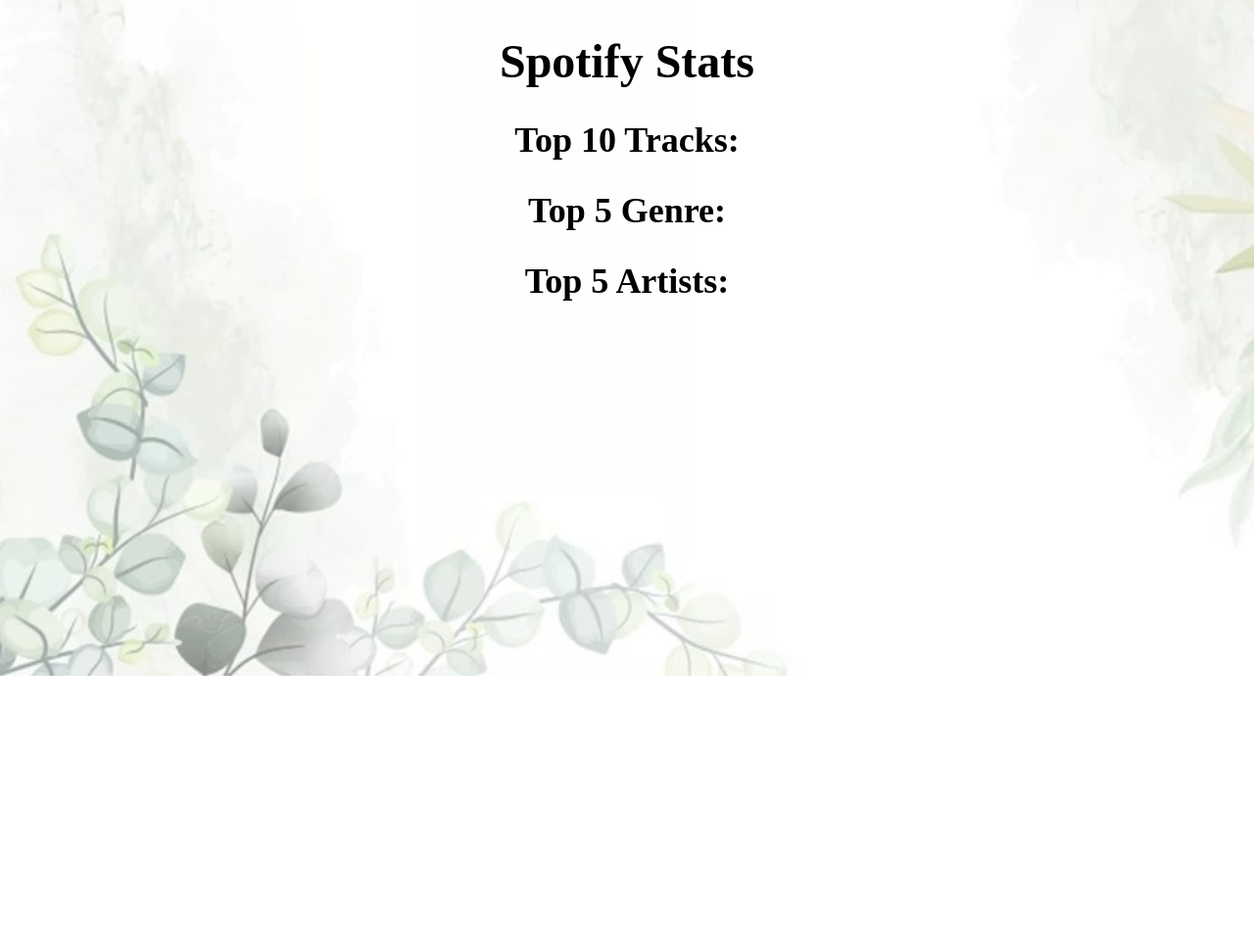
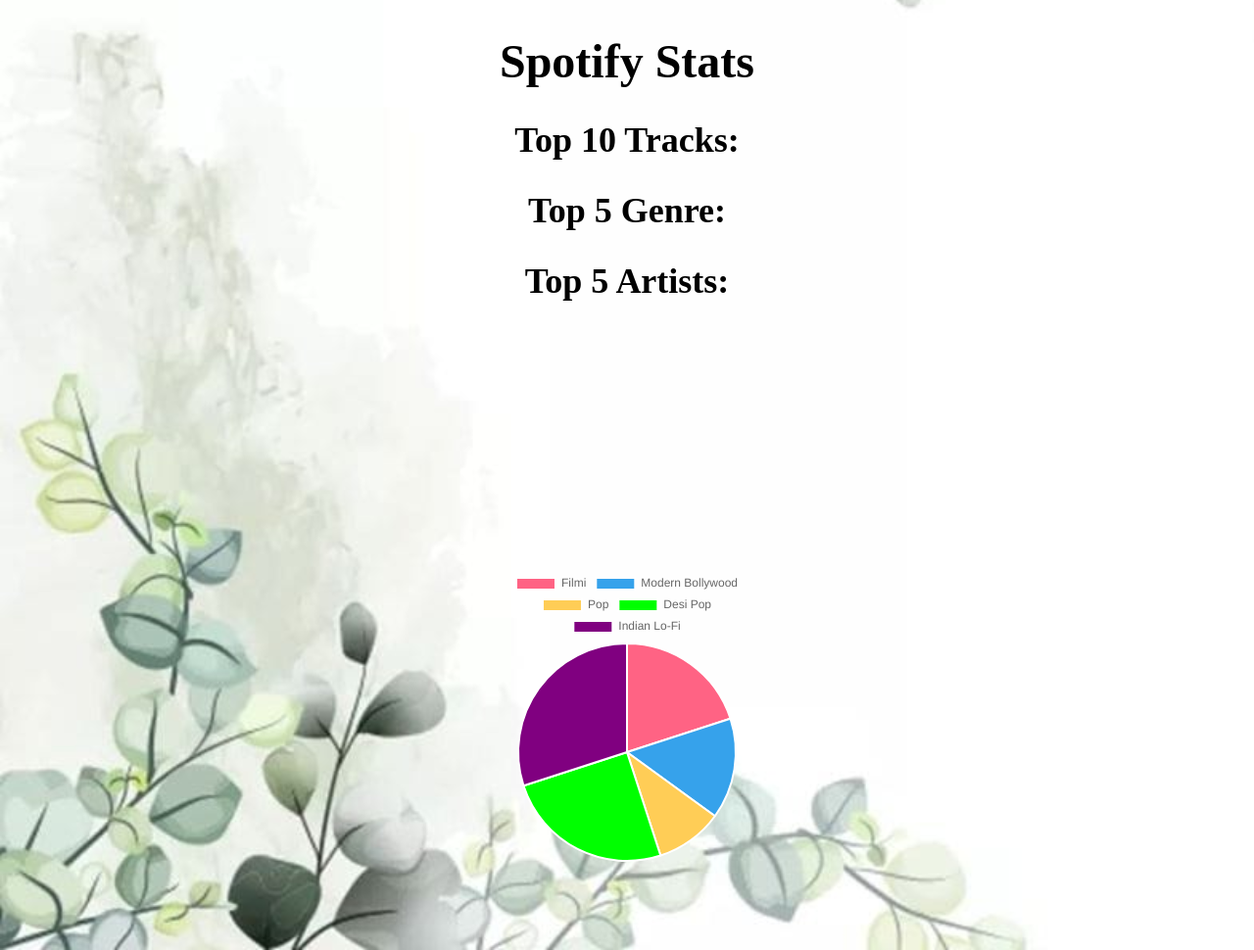
Before and after one commit to arpitam4/Detoxify, a website: page public/indexsp.html in a window 1280 px wide. Shown: the part 230-1200 px from the top of the page at 98% size. Before the commit the page ends 920 px from the top, so only its background shows below. Drawn offline with nearby package versions, Linux system fonts and the light colour scheme; no server answers.

Commit message:
added pie chart and animation in pie chart

```diff
--- a/public/indexsp.css
+++ b/public/indexsp.css
@@ -6,10 +6,11 @@
 }
 
 .container {
-    position: absolute;
+  position: relative;
   width: 100%;
   height: 100vh; /* Cover entire viewport height */
   /*background-image: radial-gradient(#83ffe8 43.69%, #fff);  Radial background */
+  z-index: 0;
 }
 
 .background-image {
@@ -17,10 +18,11 @@
   top: 0;
   left: 0;
   width: 100%;
-    height: 115%;
+  height: 150%;
   background-image: url('src/back.jpg'); /* Replace 'your-image.jpg' with your image path */
   background-size: cover;
-    opacity: 0.5; /* Adjust opacity as needed */
+  /* opacity: 1;  Adjust opacity as needed */
+  z-index:-1;
 }
 
 .text-overlay {
@@ -31,4 +33,5 @@
   font-size: 24px;
   color: #000000; /* Text color */
   text-align: center;
+  z-index: 1;
 }
--- a/public/indexsp.html
+++ b/public/indexsp.html
@@ -6,6 +6,20 @@
     <title>Stats Visualisation</title>
     <link rel="stylesheet" href="indexsp.css">
     <link rel="stylesheet" href="globalsp.css" />
+    <script src="https://cdn.jsdelivr.net/npm/chart.js"></script>
+    <style>
+
+        #myPieChart {
+          position: absolute;
+          /* top: 50%; Align the top of the chart to the vertical center of the page */
+          left: 50%; /* Align the left side of the chart to the horizontal center of the page */
+          top:120%;
+
+          transform: translate(-50%, -50%); /* Use translate to center the chart precisely */
+          opacity: 1; /* Set opacity of the pie chart canvas to 1 */
+
+        }
+    </style>
 </head>
 <body>
 
@@ -20,8 +34,8 @@
         <h2>Top 5 Artists:</h2>
         <ul id="topArtists"></ul>
     </div>
+    <canvas id="myPieChart" width="300" height="300"></canvas> <!-- Adjusted dimensions -->
 </div>
-
 
 <script>
   // Fetch user's Spotify data and update the HTML
@@ -61,6 +75,37 @@
 
   // Call fetchSpotifyData function when the page loads
   fetchSpotifyData();
+
+  // JavaScript code to create the pie chart
+  var ctx = document.getElementById('myPieChart').getContext('2d');
+  var myPieChart = new Chart(ctx, {
+    type: 'pie',
+    data: {
+      labels: ['Filmi', 'Modern Bollywood', 'Pop','Desi Pop','Indian Lo-Fi'],
+      datasets: [{
+        label: 'My First Dataset',
+        data: [20, 15, 10,25,30],
+        backgroundColor: [
+          'rgba(255, 99, 132, 1)',
+          'rgba(54, 162, 235, 1)',
+          'rgba(255, 205, 86, 1)',
+          'rgba(0, 255, 0, 1)',
+          'rgba(128, 0, 128, 1)'
+        ],
+        hoverOffset: 4
+      }]
+    },
+    options: {
+      responsive: false,
+    animation: {
+            animateRotate: true, // Enable rotation animation
+            animateScale: true, // Enable scaling animation
+            duration: 1000, // Set the duration of the animation in milliseconds
+            easing: 'easeInOutQuart', // Set the easing function for the animation
+            delay: 2000 // Set the delay before the animation starts in milliseconds
+        }
+      }
+  });
 </script>
 
 </body>
```
Lines whose indentation alone changed are shown as unchanged.
